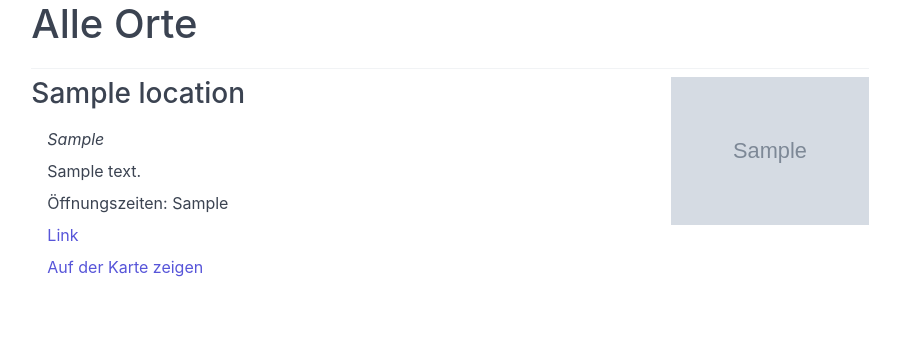
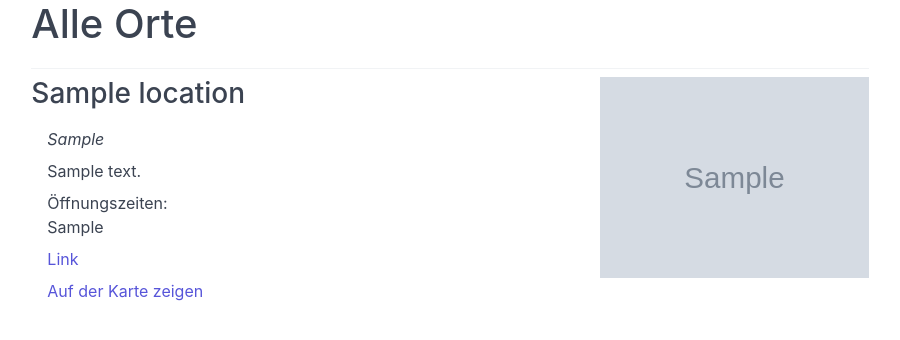
Before and after one commit to tmahlburg/jugendstadtplan, a Django app: page /list/ in a window 1280 px wide. Shown: the part 36-376 px from the top of the page, without its empty margins (190-1090 px from the left). Run offline with Django 3.2, Linux system fonts and the light colour scheme; tables that the repository leaves empty hold one stand-in row (values such as "Sample post"); grey boxes marked "Sample" are stand-in pictures.

Commit message:
some design refinements

```diff
--- a/list/templates/list/index.html
+++ b/list/templates/list/index.html
@@ -11,20 +11,20 @@
                     {% for location in locations %}
                         <div class="divider"></div>
                         <div class="columns">
-                            {% if location.picture %}<div class="column col-9">{% endif %}
+                            {% if location.picture %}<div class="column col-8">{% endif %}
                                 <section>
                                 <h3>{{ location.title }}</h3>
                                 <ul style="list-style-type:none">
                                     <li><i>{{ location.category }}</i></li>
                                     {% if location.address %}<li>{{ location.address|linebreaksbr  }}</li>{% endif %}
-                                    {% if location.opening_hours %}<li> Öffnungszeiten: {{ location.opening_hours  }}</li>{% endif %}
+                                    {% if location.opening_hours %}<li> Öffnungszeiten:<br /> {{ location.opening_hours  }}</li>{% endif %}
                                     {% if location.homepage %}<li><a href="{{ location.homepage  }}">Link</a></li>{% endif %}
                                     <li><a href="../{{ location.latitude  }},{{ location.longitude  }}">Auf der Karte zeigen</a></li>
                                 </ul>
                                 </section>
                             {% if location.picture %}
                             </div>
-                            <div class="column col-3">
+                            <div class="column col-4">
                                 <img src="../{{ location.picture  }}" class="img-responsive" alt="{{ location.title  }}">
                             </div>
                             {% endif %}
```
